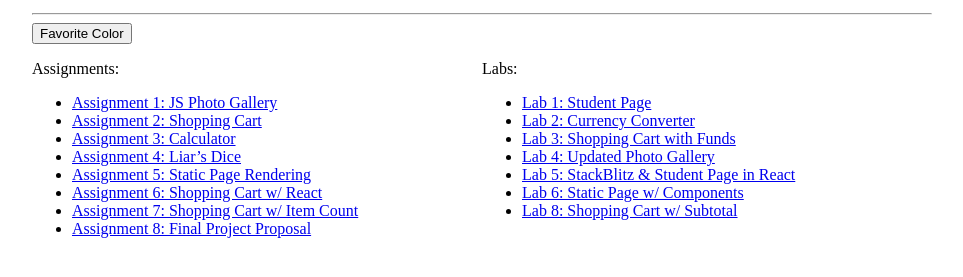
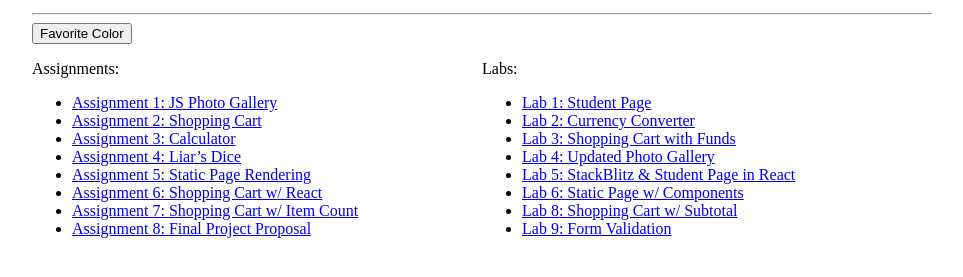
Before and after one commit to uscwebdev/itp301-submissions-HaozheLu, a plain HTML site: page index.html in a window 1280 px wide. Shown: the part 101-378 px from the top of the page, without its empty margins (158-1121 px from the left). Drawn offline with Linux system fonts and the light colour scheme.

Commit message:
lab_09 submission

```diff
--- a/index.html
+++ b/index.html
@@ -69,6 +69,7 @@
                         <li><a href="https://stackblitz.com/edit/react-2smnad?file=src%2Findex.js">Lab 5: StackBlitz & Student Page in React</a></li>
                         <li><a href="https://stackblitz.com/edit/react-vfmpbf?file=src%2Findex.js">Lab 6: Static Page w/ Components</a></li>
                         <li><a href="https://stackblitz.com/edit/react-pe6hwv?file=src%2FProduct.js">Lab 8: Shopping Cart w/ Subtotal</a></li>
+                        <li><a href="https://stackblitz.com/edit/react-9fcoa2?file=src%2FForm.js">Lab 9: Form Validation</a></li>
                     </ul>
                 </div>
             </div>
```
Also changed, not shown: 1 other file.
